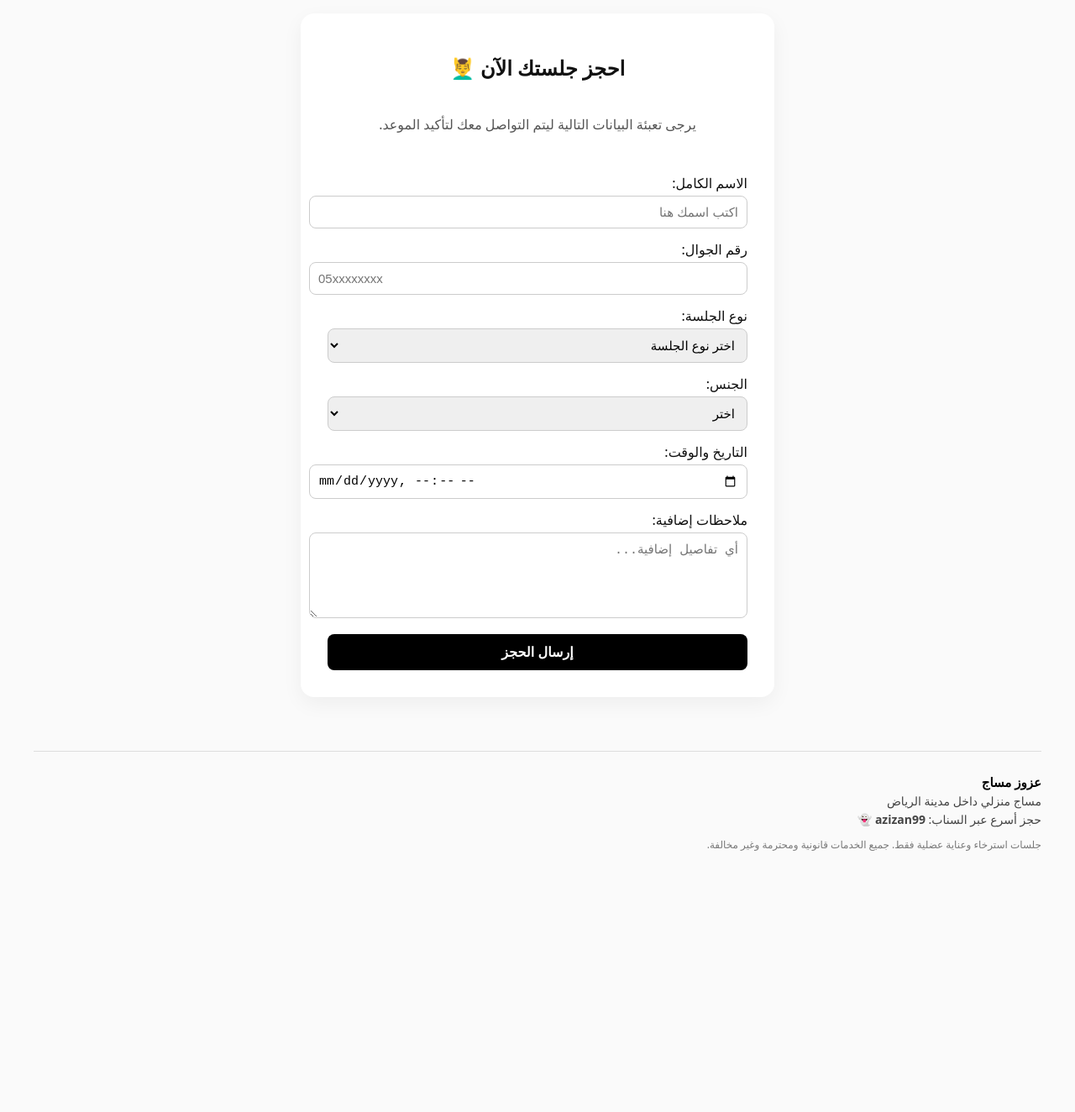
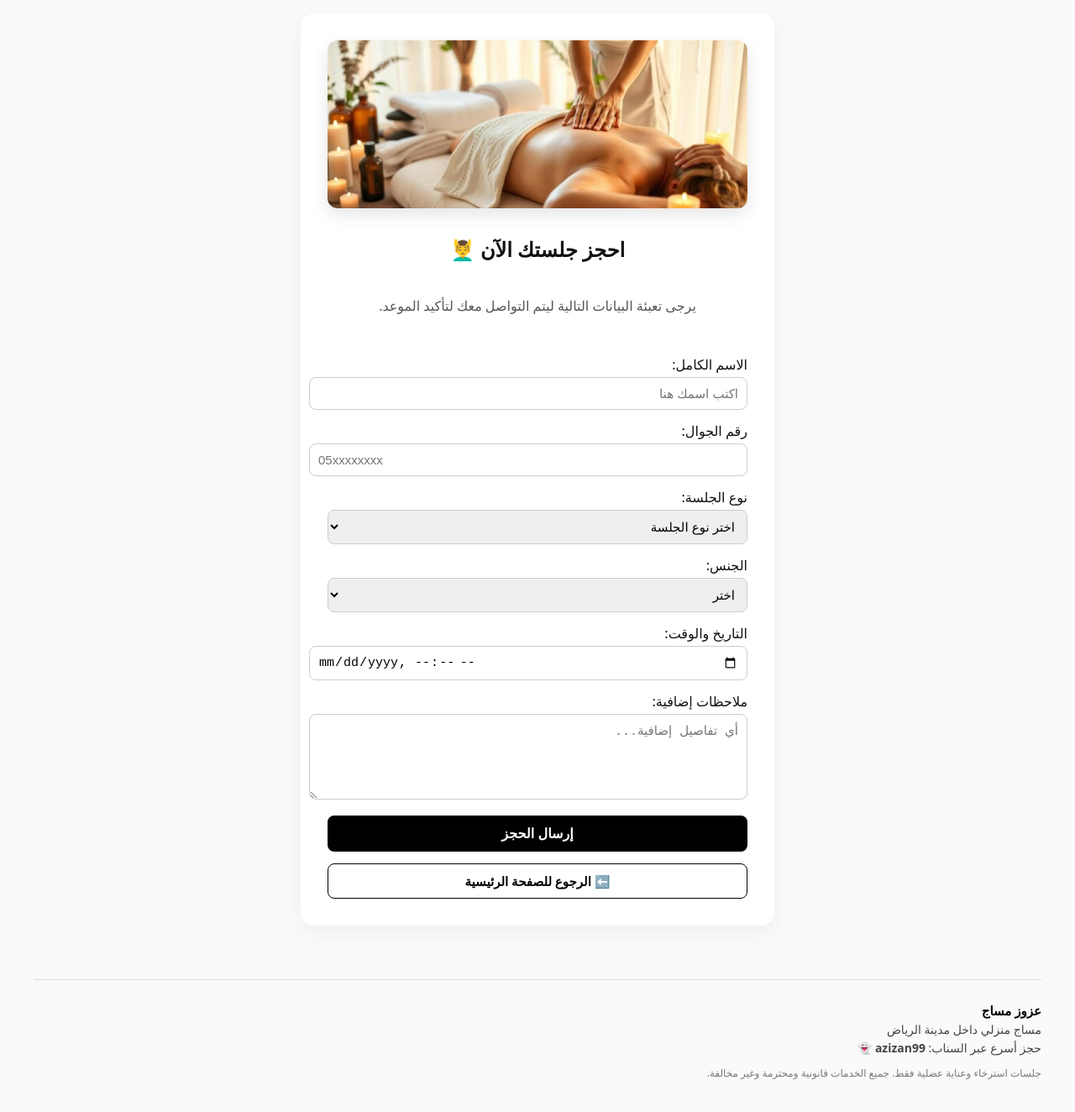
Before and after one commit to ii-aziz/azzouz-massage, a Next.js app: page / in a window 1280 px wide. Shown: the top 1324 px of the page at 84% size. Before the commit the page ends 1095 px from the top, so only its background shows below. Built offline with nearby package versions, Linux system fonts and the light colour scheme.

Commit message:
Add hero image and navigation link to BookingPage

```diff
--- a/app/page.js
+++ b/app/page.js
@@ -1,5 +1,6 @@
 "use client";
 import { useState } from "react";
+import Link from "next/link";
 
 export default function BookingPage() {
   const [form, setForm] = useState({
@@ -18,7 +19,6 @@ export default function BookingPage() {
   const handleSubmit = (e) => {
     e.preventDefault();
 
-    // تحقق من رقم الجوال السعودي
     const phoneRegex = /^05\d{8}$/;
     if (!phoneRegex.test(form.phone)) {
       alert("الرجاء إدخال رقم جوال صحيح يبدأ بـ 05 ويتكون من 10 أرقام");
@@ -51,6 +51,28 @@ export default function BookingPage() {
         boxShadow: "0 8px 25px rgba(0,0,0,0.05)",
       }}
     >
+      {/* صورة الهيرو من صورك */}
+      <div
+        style={{
+          width: "100%",
+          height: "200px",
+          borderRadius: "12px",
+          overflow: "hidden",
+          boxShadow: "0 8px 20px rgba(0,0,0,0.1)",
+        }}
+      >
+        <img
+          src="/IMG_7888.jpeg"
+          alt="جلسة مساج بزيوت دافئة"
+          style={{
+            width: "100%",
+            height: "100%",
+            objectFit: "cover",
+            objectPosition: "center",
+          }}
+        />
+      </div>
+
       <h1
         style={{
           textAlign: "center",
@@ -150,6 +172,7 @@ export default function BookingPage() {
           />
         </label>
 
+        {/* زر إرسال الطلب */}
         <button
           type="submit"
           style={{
@@ -165,6 +188,24 @@ export default function BookingPage() {
         >
           إرسال الحجز
         </button>
+
+        {/* زر العودة للصفحة الرئيسية */}
+        <Link
+          href="/"
+          style={{
+            textAlign: "center",
+            textDecoration: "none",
+            backgroundColor: "#fff",
+            border: "1px solid #000",
+            color: "#000",
+            padding: "10px",
+            borderRadius: "8px",
+            fontSize: "15px",
+            fontWeight: 600,
+          }}
+        >
+          ⬅️ الرجوع للصفحة الرئيسية
+        </Link>
       </form>
     </main>
   );
```
